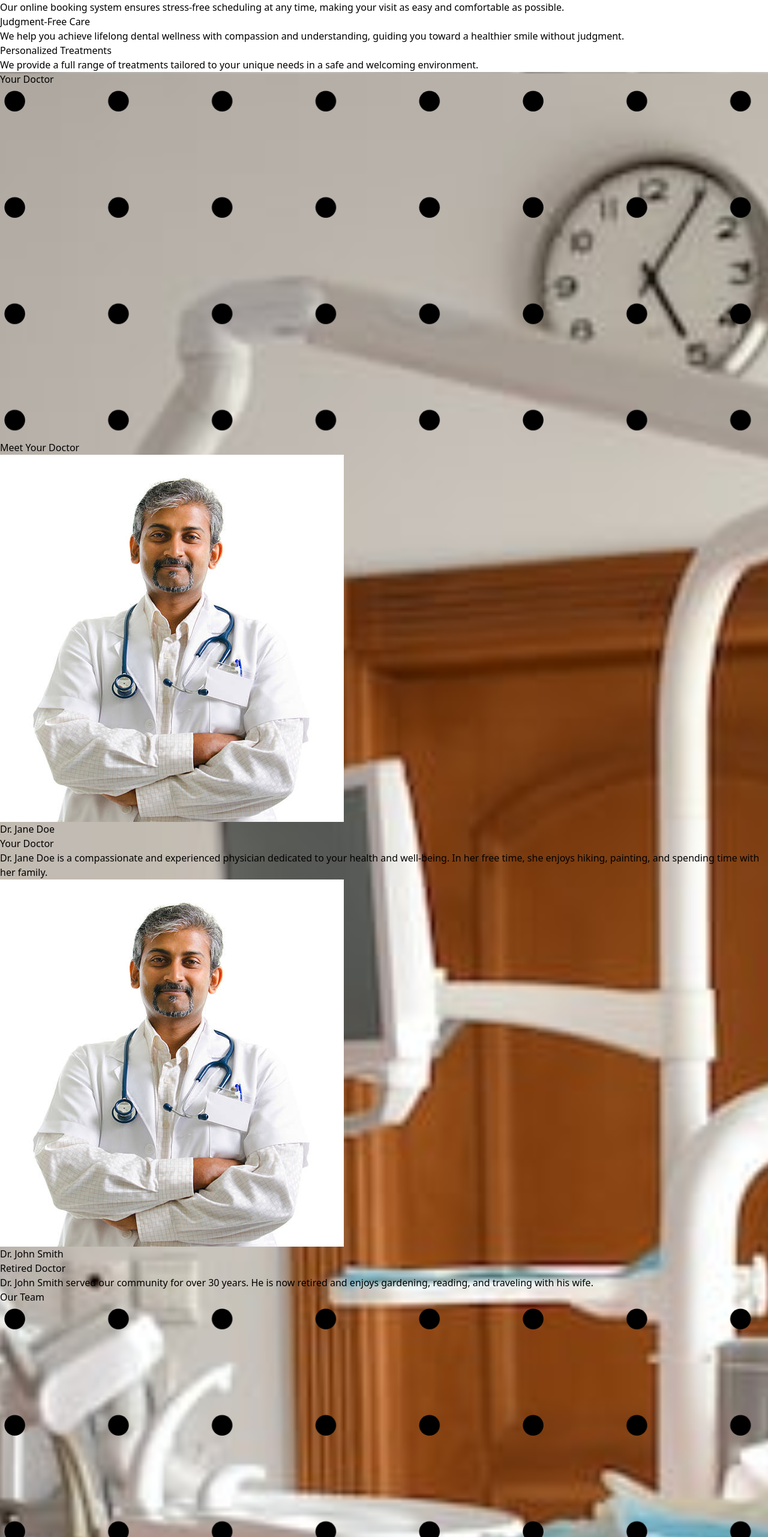
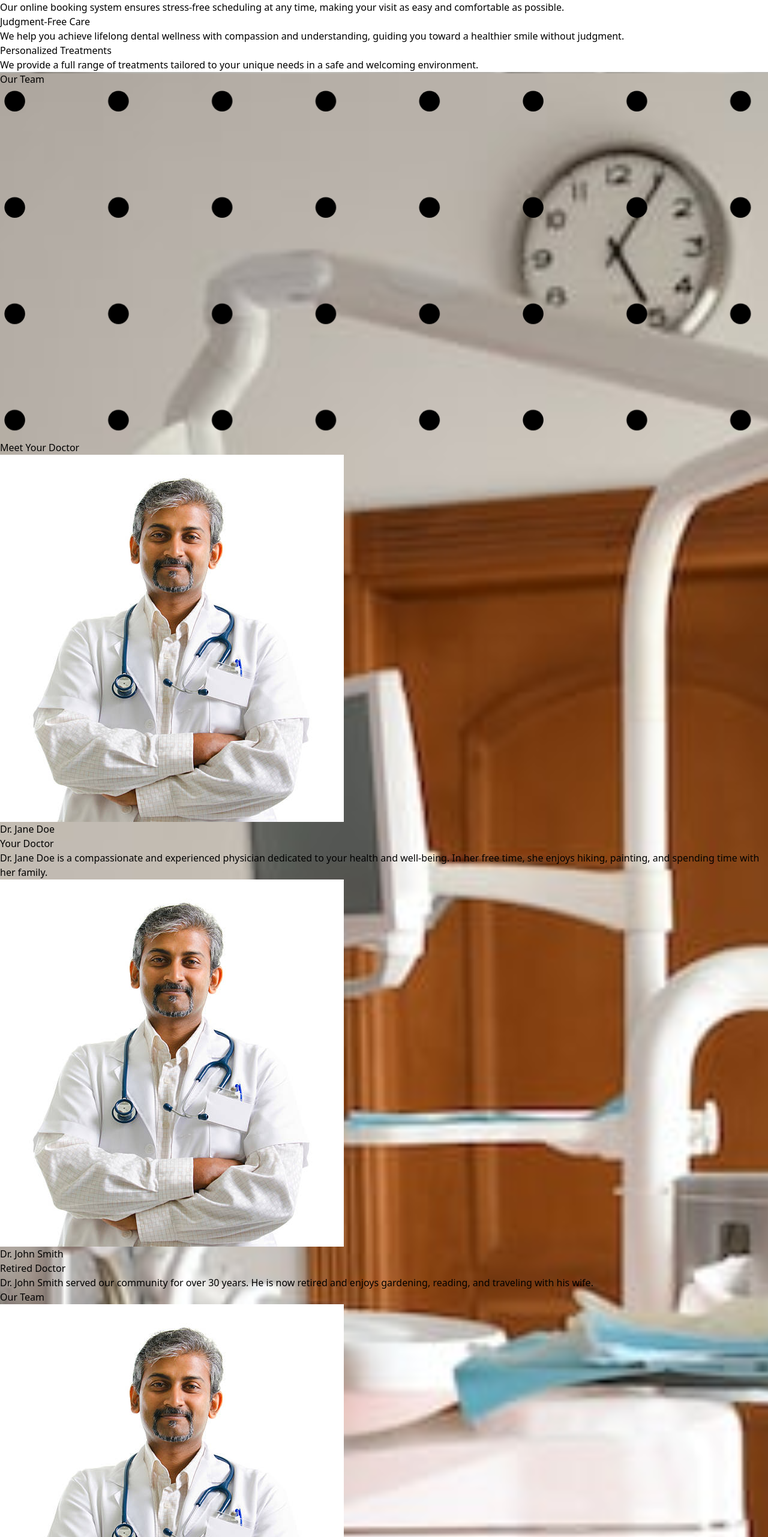
Before and after one commit to Afaqhaider20/ZfrontEnd, a React (Vite) app: page / in a window 1280 px wide. Shown: the part 5544-8106 px from the top of the page at 60% size. Built offline with nearby package versions, Linux system fonts and the light colour scheme.

Commit message:
fixed issues

```diff
--- a/src/components/Team.jsx
+++ b/src/components/Team.jsx
@@ -54,8 +54,8 @@ const Team = () => {
       }}
     >
       {/* Meet Your Doctor Section */}
-      <section className="px-4 py-16 mx-auto sm:max-w-xl md:max-w-full lg:max-w-screen-xl md:px-24 lg:px-8 lg:py-20">
-        <Heading title="Meet Your Doctor" subtitle="Your Doctor" />
+      <section className="px-4 pt-16 mx-auto sm:max-w-xl md:max-w-full lg:max-w-screen-xl md:px-24 lg:px-8 lg:pt-20">
+        <Heading title="Meet Your Doctor" subtitle="Our Team" />
         <div className="flex flex-col space-y-8">
           <Fade direction="left">
             <div className="px-6 bg-white rounded-[4rem] rounded-bl-md rounded-tr-md overflow-hidden shadow-lg transition-shadow duration-300 hover:shadow-2xl flex flex-col md:flex-row h-96">
@@ -90,7 +90,9 @@ const Team = () => {
 
       {/* Meet Our Dedicated Team Section */}
       <section className="px-4 py-16 mx-auto sm:max-w-xl md:max-w-full lg:max-w-screen-xl md:px-24 lg:px-8 lg:py-20">
-        <Heading title="Meet Our Dedicated Team" subtitle="Our Team" />
+        <div className="text-center mb-12">
+          <h2 className="text-4xl font-bold text-blue-800">Our Team</h2>
+        </div>
         <div className="grid gap-8 row-gap-12 sm:grid-cols-1 lg:grid-cols-3">
           {teamMembers.map((member, index) => (
             <Fade key={index} direction="left">
```
